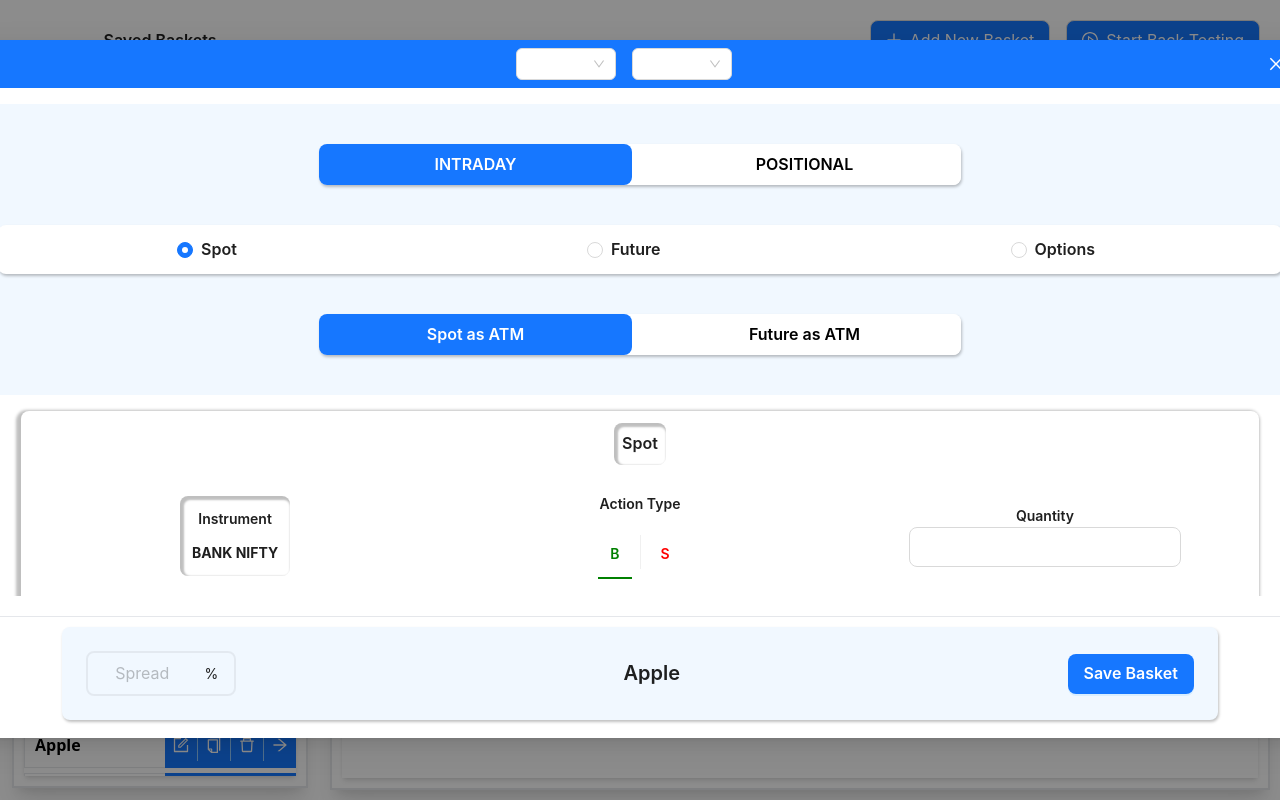
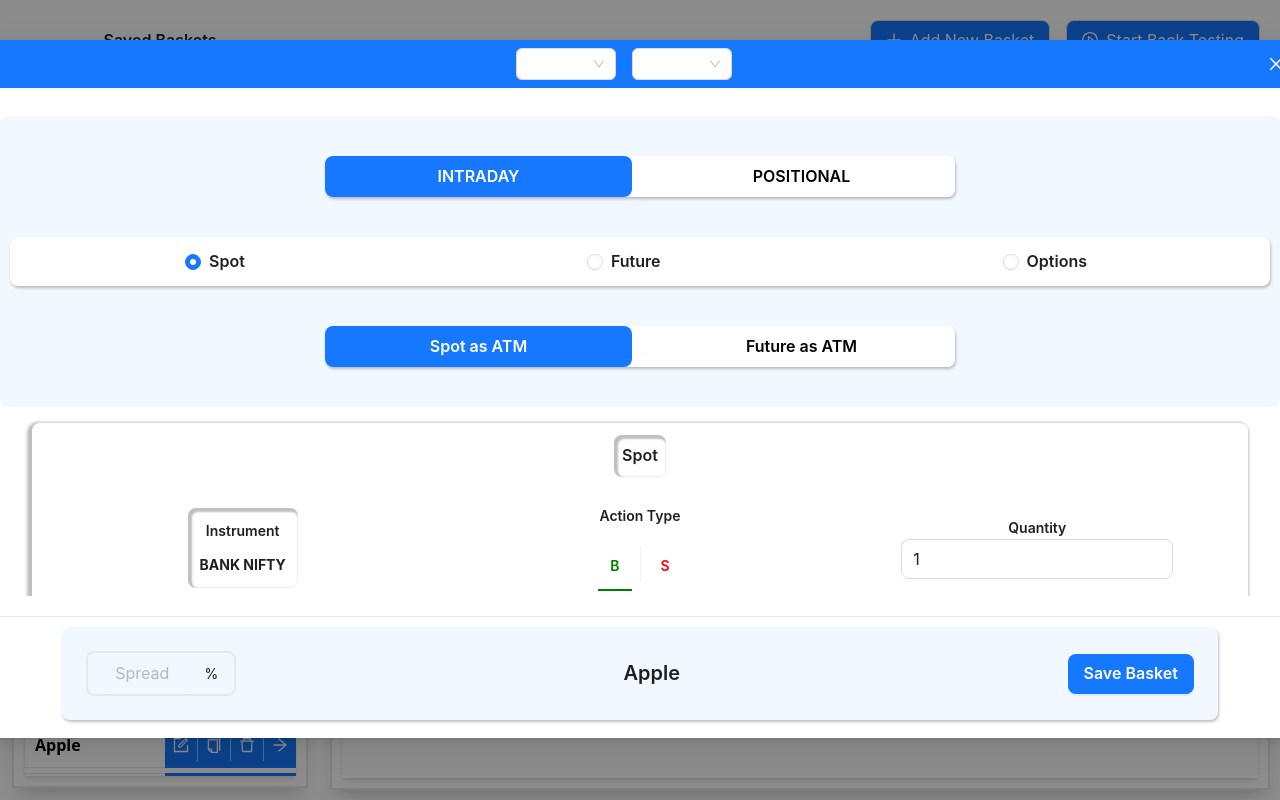
Before and after one commit to stock-jarvis/facelift-v2, a React (Vite) app: page /basket in a window 1280 px wide. Built offline with nearby package versions, Linux system fonts and the light colour scheme.

Commit message:
binding position values

```diff
--- a/src/components/basket/modals/edit-basket-modal/index.tsx
+++ b/src/components/basket/modals/edit-basket-modal/index.tsx
@@ -27,6 +27,10 @@ const EditBasketModal = () => {
 	const { token } = theme.useToken()
 	const [basket, setBasket] = useState<BasketDataProps[]>([])
 	const [basketOption, setBasketOption] = useState<string>('spot')
+
+	//Initial values for positions
+	const [quantityValue, setQuantityValue] = useState<number>(1)
+
 	const setToogleValue = (value: string) => {
 		value
 	}
@@ -39,9 +43,11 @@ const EditBasketModal = () => {
 	}
 
 	const handleDeleteBasket = (id: string) => {
+		console.log('delete clicked')
 		setBasket(basket.filter((basket) => basket.id !== id))
 	}
 	const handleCopyBasket = (id: string) => {
+		console.log('copy clicked')
 		const basketToBeCopied = basket.find((basket) => basket.id === id)
 		if (basketToBeCopied) {
 			setBasket((prev) => [
@@ -54,9 +60,9 @@ const EditBasketModal = () => {
 	return (
 		<Modal
 			className="select-none no-scrollbar"
-			title={<Header />}
 			open={true}
 			width={1200}
+			title={<Header />}
 			footer={<Footer />}
 			styles={{
 				content: {
@@ -71,14 +77,24 @@ const EditBasketModal = () => {
 					padding: token.paddingXS,
 				},
 				body: {
-					height: '500px',
-					padding: token.paddingXS,
 					overflow: 'scroll',
+					scrollBehavior: 'smooth',
 				},
 			}}
 			closeIcon={null}
 		>
 			<Flex vertical gap="middle">
+				<Flex
+					vertical
+					gap={'middle'}
+					style={{
+						padding: token.paddingMD,
+						height: '500px',
+						overflow: 'scroll',
+						scrollBehavior: 'smooth',
+					}}
+					className="no-scrollbar"
+				>
 					<Flex
 						vertical
 						justify="space-between"
@@ -111,40 +127,55 @@ const EditBasketModal = () => {
 					</Flex>
 					<Flex className="w-[95%] self-center">
 						{basketOption === 'spot' ? (
-						<SpotBasketSelector handleAddBasket={handleAddBasket} />
+							<SpotBasketSelector
+								handleBaseQuantityChange={setQuantityValue}
+								baseQuantityValue={quantityValue}
+								handleAddBasket={handleAddBasket}
+							/>
 						) : basketOption === 'future' ? (
-						<FutureBasketSelector handleAddBasket={handleAddBasket} />
+							<FutureBasketSelector
+								handleAddBasket={handleAddBasket}
+								handleBaseQuantityChange={setQuantityValue}
+								baseQuantityValue={quantityValue}
+							/>
 						) : (
-						<OptionsBasketSelector handleAddBasket={handleAddBasket} />
+							<OptionsBasketSelector
+								handleAddBasket={handleAddBasket}
+								handleBaseQuantityChange={setQuantityValue}
+								baseQuantityValue={quantityValue}
+							/>
 						)}
 					</Flex>
 
 					{basket?.map((bask) =>
 						bask.type === 'spot' ? (
 							<SpotBasketDetail
-							key={bask.type}
+								key={bask.id}
 								id={bask.id}
+								baseQuanity={quantityValue}
 								handleDeleteBasket={handleDeleteBasket}
 								handleCopyBasket={handleCopyBasket}
 							/>
 						) : bask.type === 'future' ? (
 							<FututeBasketDetails
-							key={bask.type}
+								key={bask.id}
 								id={bask.id}
+								baseQuanity={quantityValue}
 								handleDeleteBasket={handleDeleteBasket}
 								handleCopyBasket={handleCopyBasket}
 							/>
 						) : (
 							<OptionBasketDetail
-							key={bask.type}
+								key={bask.id}
 								id={bask.id}
+								baseQuanity={quantityValue}
 								handleDeleteBasket={handleDeleteBasket}
 								handleCopyBasket={handleCopyBasket}
 							/>
 						)
 					)}
-
 					{basket.length > 0 && <ExitCondition />}
+				</Flex>
 			</Flex>
 		</Modal>
 	)
--- a/src/components/basket/modals/edit-basket-modal/modal-components/quantity-input.tsx
+++ b/src/components/basket/modals/edit-basket-modal/modal-components/quantity-input.tsx
@@ -1,8 +1,37 @@
 import { Flex, Typography, theme, Input } from 'antd'
-//import { useState } from 'react'
-const QuantityInput = () => {
-	//const [tag, setTag] = useState('B')
+import { InputProps } from 'antd'
+import { ChangeEvent } from 'react'
+import { useState, useEffect } from 'react'
+
+interface QuantityProps {
+	baseQuantityValue: number
+	handleQantityChange: (value: number) => void
+}
+
+const QuantityInput = ({
+	baseQuantityValue,
+	handleQantityChange,
+}: QuantityProps) => {
+	const [quantityValue, setQuantityValue] = useState<number>()
 	const { token } = theme.useToken()
+
+	useEffect(() => {
+		if (!quantityValue) {
+			setQuantityValue(baseQuantityValue)
+		}
+	}, [baseQuantityValue, quantityValue])
+
+	const handleInputChange: InputProps['onChange'] = (
+		e: ChangeEvent<HTMLInputElement>
+	) => {
+		if (+e.target.value < 0) {
+			setQuantityValue(1)
+			handleQantityChange(1)
+		} else {
+			setQuantityValue(+e.target.value)
+			handleQantityChange(+e.target.value)
+		}
+	}
 
 	return (
 		<Flex
@@ -10,7 +39,6 @@ const QuantityInput = () => {
 				width: 'fit-content',
 				borderRadius: token.borderRadiusLG,
 				padding: token.paddingSM,
-				//boxShadow: '2px 2px 2px 2px rgba(0, 0, 0, 0.25) inset',
 			}}
 			vertical
 			justify="center"
@@ -19,7 +47,12 @@ const QuantityInput = () => {
 			<Typography.Text style={{ fontWeight: token.fontWeightStrong }}>
 				Quantity
 			</Typography.Text>
-			<Input size="large" />
+			<Input
+				value={quantityValue}
+				size="large"
+				type="number"
+				onChange={handleInputChange}
+			/>
 		</Flex>
 	)
 }
--- a/src/components/basket/modals/edit-basket-modal/modal-containers/detail-basket-holder.tsx
+++ b/src/components/basket/modals/edit-basket-modal/modal-containers/detail-basket-holder.tsx
@@ -36,13 +36,13 @@ const DetailBasketHolder = ({
 			>
 				<Tooltip title="Duplicate">
 					<CopyOutlined
-						style={{ fontSize: token.fontSizeXL, backgroundColor: 'red' }}
+						style={{ fontSize: token.fontSizeXL }}
 						onClick={() => handleCopyBasket(id)}
 					/>
 				</Tooltip>
 				<Tooltip title="Delete">
 					<DeleteOutlined
-						style={{ fontSize: token.fontSizeXL, backgroundColor: 'red' }}
+						style={{ fontSize: token.fontSizeXL }}
 						onClick={() => handleDeleteBasket(id)}
 					/>
 				</Tooltip>
--- a/src/components/basket/modals/edit-basket-modal/modal-containers/future-basket-details.tsx
+++ b/src/components/basket/modals/edit-basket-modal/modal-containers/future-basket-details.tsx
@@ -1,5 +1,6 @@
 import DetailBasketHolder from './detail-basket-holder'
 import { Flex } from 'antd'
+import { useState } from 'react'
 import Instrument from '../modal-components/instrument'
 import ActionSelector from '../modal-components/action-selector'
 import QuantityInput from '../modal-components/quantity-input'
@@ -7,6 +8,7 @@ import YeildButton from '../modal-components/yeild-button'
 import ExpirySelector from '../modal-components/expiry-selector'
 interface FututreDetailsProps {
 	id: string
+	baseQuanity: number
 	handleDeleteBasket: (val: string) => void
 	handleCopyBasket: (val: string) => void
 }
@@ -14,7 +16,9 @@ const FututeBasketDetails = ({
 	id,
 	handleDeleteBasket,
 	handleCopyBasket,
+	baseQuanity,
 }: FututreDetailsProps) => {
+	const [quantityValue, setQuantityValue] = useState<number>(baseQuanity)
 	return (
 		<DetailBasketHolder
 			handleCopyBasket={handleCopyBasket}
@@ -35,7 +39,10 @@ const FututeBasketDetails = ({
 					/>
 				</Flex>
 				<Flex flex={1}>
-					<QuantityInput />
+					<QuantityInput
+						baseQuantityValue={quantityValue}
+						handleQantityChange={setQuantityValue}
+					/>
 				</Flex>
 				<Flex flex={1}>
 					<ExpirySelector />
--- a/src/components/basket/modals/edit-basket-modal/modal-containers/header.tsx
+++ b/src/components/basket/modals/edit-basket-modal/modal-containers/header.tsx
@@ -1,4 +1,4 @@
-import { Flex, Select, Space, theme, Tooltip } from 'antd'
+import { Flex, Select, Space, theme } from 'antd'
 import { CloseOutlined } from '@ant-design/icons'
 const Header = () => {
 	const { token } = theme.useToken()
@@ -6,21 +6,17 @@ const Header = () => {
 		<Flex align="center" flex="1">
 			<Flex flex={1} gap={'middle'} justify="center">
 				<Space>
-					<Tooltip title="Select an Exchange">
 					<Select
 						style={{ width: '100px' }}
 						options={[{ id: 1, value: 1, label: '1' }]}
 					/>
-					</Tooltip>
 				</Space>
 
 				<Space>
-					<Tooltip title="Select Instrument">
 					<Select
 						style={{ width: '100px' }}
 						options={[{ id: 1, value: 1, label: '1' }]}
 					/>
-					</Tooltip>
 				</Space>
 			</Flex>
 			<Flex
--- a/src/components/basket/modals/edit-basket-modal/modal-containers/options-basket-details.tsx
+++ b/src/components/basket/modals/edit-basket-modal/modal-containers/options-basket-details.tsx
@@ -13,12 +13,15 @@ interface OptionDetailsProps {
 	id: string
 	handleDeleteBasket: (val: string) => void
 	handleCopyBasket: (val: string) => void
+	baseQuanity: number
 }
 const OptionBasketDetail = ({
 	id,
 	handleDeleteBasket,
 	handleCopyBasket,
+	baseQuanity,
 }: OptionDetailsProps) => {
+	const [quantityValue, setQuantityValue] = useState<number>(baseQuanity)
 	const [tradeOption, setTradeOption] = useState<string>('')
 	const [subTradeOption, setSubTradeOption] = useState<string>('')
 	const [subTradeOptionList, setSubTradeOptionList] = useState<TradeOptions[]>(
@@ -65,17 +68,20 @@ const OptionBasketDetail = ({
 							/>
 						</Flex>
 						<Flex flex={1}>
-							<QuantityInput />
+							<QuantityInput
+								baseQuantityValue={quantityValue}
+								handleQantityChange={setQuantityValue}
+							/>
 						</Flex>
 						<Flex flex={1}>
 							<ExpirySelector />
 						</Flex>
 					</Flex>
 					<Flex flex="1" justify="center" gap="middle">
-						<Flex style={{ marginTop: '23px' }}>
+						<Flex>
 							<YeildButton label="Total Profit" />
 						</Flex>
-						<Flex style={{ marginTop: '23px' }}>
+						<Flex>
 							<YeildButton label="Spot Loss" />
 						</Flex>
 					</Flex>
--- a/src/components/basket/modals/edit-basket-modal/modal-containers/spot-basket-detail.tsx
+++ b/src/components/basket/modals/edit-basket-modal/modal-containers/spot-basket-detail.tsx
@@ -4,18 +4,22 @@ import QuantityInput from '../modal-components/quantity-input'
 import ActionSelector from '../modal-components/action-selector'
 import YeildButton from '../modal-components/yeild-button'
 import { Flex } from 'antd'
-
+import { useState } from 'react'
 interface SpotDetailsProps {
 	id: string
 	handleDeleteBasket: (val: string) => void
 	handleCopyBasket: (val: string) => void
+	baseQuanity: number
 }
 
 const SpotBasketDetail = ({
 	id,
 	handleDeleteBasket,
 	handleCopyBasket,
+	baseQuanity,
 }: SpotDetailsProps) => {
+	const [quantityValue, setQuantityValue] = useState<number>(baseQuanity)
+
 	return (
 		<DetailBasketHolder
 			id={id}
@@ -36,7 +40,10 @@ const SpotBasketDetail = ({
 					/>
 				</Flex>
 				<Flex flex={1}>
-					<QuantityInput />
+					<QuantityInput
+						baseQuantityValue={quantityValue}
+						handleQantityChange={setQuantityValue}
+					/>
 				</Flex>
 				<Flex flex={1} style={{ marginTop: '23px' }}>
 					<YeildButton label="Total Profit" />
--- a/src/components/basket/modals/edit-basket-modal/modal-containers/spot-basket-selector.tsx
+++ b/src/components/basket/modals/edit-basket-modal/modal-containers/spot-basket-selector.tsx
@@ -5,8 +5,14 @@ import PositionHolder from './position-holder'
 import QuantityInput from '../modal-components/quantity-input'
 interface BasketProps {
 	handleAddBasket: (val: string) => void
+	handleBaseQuantityChange: (value: number) => void
+	baseQuantityValue: number
 }
-const SpotBasketSelector = ({ handleAddBasket }: BasketProps) => {
+const SpotBasketSelector = ({
+	handleAddBasket,
+	handleBaseQuantityChange,
+	baseQuantityValue,
+}: BasketProps) => {
 	return (
 		<PositionHolder heading="Spot" onClick={handleAddBasket} basketType="spot">
 			<Flex flex={1} align="center">
@@ -23,7 +29,10 @@ const SpotBasketSelector = ({ handleAddBasket }: BasketProps) => {
 					/>
 				</Flex>
 				<Flex flex={1} justify="center">
-					<QuantityInput />
+					<QuantityInput
+						baseQuantityValue={baseQuantityValue}
+						handleQantityChange={handleBaseQuantityChange}
+					/>
 				</Flex>
 			</Flex>
 		</PositionHolder>
```
Also changed, not shown: src/components/basket/modals/edit-basket-modal/modal-containers/future-basket-selector.tsx (+11 -2 lines), src/components/basket/modals/edit-basket-modal/modal-containers/options-basket-selector.tsx (+11 -2 lines). Lines whose indentation alone changed are shown as unchanged.
